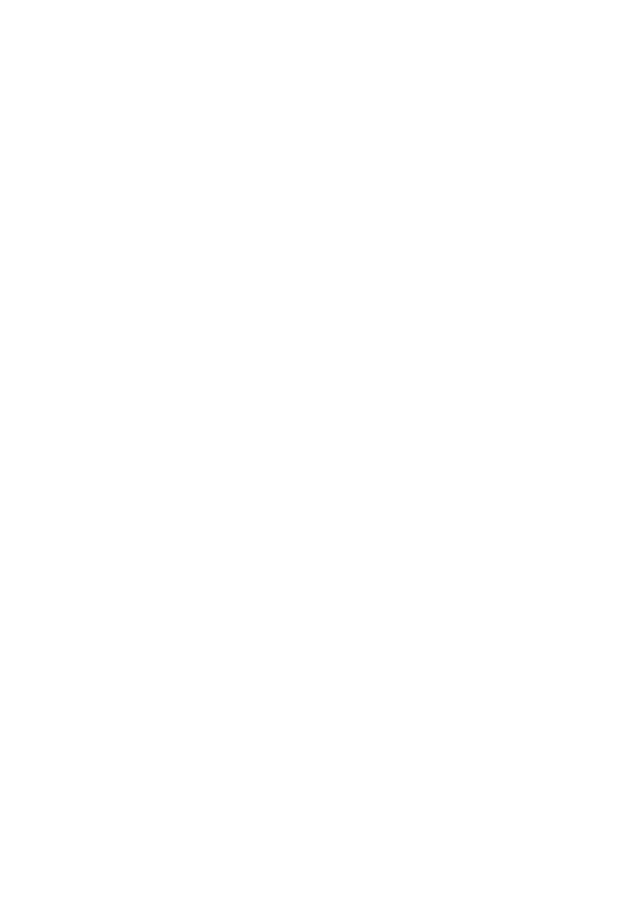
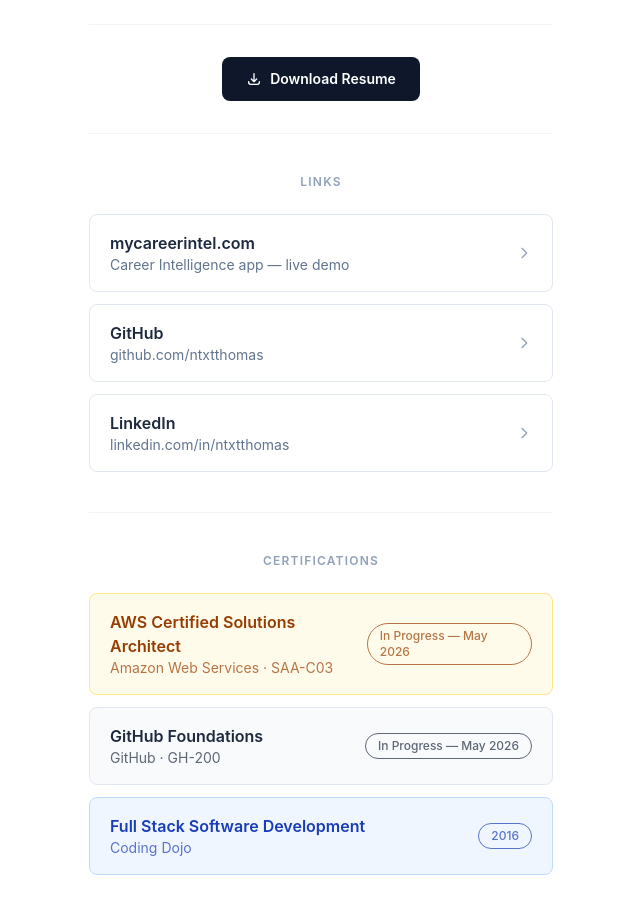
Before and after one commit to ntxtthomas/bio, a React (Vite) app: page / in a window 1280 px wide. Shown: the part 420-1334 px from the top of the page, without its empty margins (319-959 px from the left). Before the commit the page ends 800 px from the top, so only its background shows below. Built offline with nearby package versions, Linux system fonts and the light colour scheme.

Commit message:
phase_1 content complete

```diff
--- a/src/App.tsx
+++ b/src/App.tsx
@@ -1,7 +1,20 @@
+import Certifications from './components/Certifications';
+import Hero from './components/Hero';
+import Links from './components/Links';
+import ResumeDownload from './components/ResumeDownload';
+
 function App() {
   return (
-    <main className="min-h-screen bg-white text-gray-900">
-      <p className="p-8 text-xl font-semibold">Phase 0 scaffold — Phase 1 content coming soon.</p>
+    <main className="min-h-screen bg-white">
+      <div className="mx-auto max-w-lg px-6 pb-16">
+        <Hero />
+        <hr className="border-slate-100" />
+        <ResumeDownload />
+        <hr className="border-slate-100" />
+        <Links />
+        <hr className="border-slate-100" />
+        <Certifications />
+      </div>
     </main>
   );
 }
--- /dev/null
+++ b/src/components/Certifications.tsx
@@ -0,0 +1,69 @@
+interface Cert {
+  name: string;
+  code?: string;
+  issuer: string;
+  color: string;
+  href?: string;
+  year?: string;
+}
+
+const certs: Cert[] = [
+  {
+    name: 'AWS Certified Solutions Architect',
+    code: 'SAA-C03',
+    issuer: 'Amazon Web Services',
+    color: 'bg-amber-50 border-amber-200 text-amber-800',
+  },
+  {
+    name: 'GitHub Foundations',
+    code: 'GH-200',
+    issuer: 'GitHub',
+    color: 'bg-slate-50 border-slate-200 text-slate-800',
+  },
+  {
+    name: 'Full Stack Software Development',
+    issuer: 'Coding Dojo',
+    color: 'bg-blue-50 border-blue-200 text-blue-800',
+    href: 'https://www.codingdojo.com/software-development-part-time-accelerated',
+    year: '2016',
+  },
+];
+
+export default function Certifications() {
+  return (
+    <section className="py-10">
+      <h2 className="mb-6 text-center text-xs font-semibold uppercase tracking-widest text-slate-400">
+        Certifications
+      </h2>
+      <ul className="flex flex-col gap-3">
+        {certs.map(({ name, code, issuer, color, href, year }) => (
+          <li
+            key={name}
+            className={`flex items-center justify-between rounded-lg border px-5 py-4 ${color}`}
+          >
+            <div>
+              {href ? (
+                <a
+                  href={href}
+                  target="_blank"
+                  rel="noopener noreferrer"
+                  className="font-semibold underline-offset-2 hover:underline"
+                >
+                  {name}
+                </a>
+              ) : (
+                <span className="font-semibold">{name}</span>
+              )}
+              <p className="text-sm opacity-70">
+                {issuer}{code ? ` · ${code}` : ''}
+              </p>
+            </div>
+            <span className="rounded-full border border-current px-3 py-1 text-xs font-medium opacity-70">
+              {year ?? 'In Progress — May 2026'}
+            </span>
+          </li>
+        ))}
+      </ul>
+    </section>
+  );
+}
--- /dev/null
+++ b/src/components/Hero.tsx
@@ -0,0 +1,25 @@
+import headshot from '../assets/tthomas_3.png';
+
+export default function Hero() {
+  return (
+    <section className="flex flex-col items-center gap-6 py-16 text-center">
+      <img
+        src={headshot}
+        alt="Terry Thomas"
+        className="h-36 w-36 rounded-full object-cover shadow-md ring-4 ring-slate-200"
+      />
+      <div>
+        <h1 className="text-4xl font-bold text-slate-900">Terry Thomas</h1>
+        <p className="mt-2 text-lg text-slate-500">
+          Software Engineer · Systems & Reliability · SaaS Platforms
+        </p>
+      </div>
+      <a
+        href="mailto:apm.tthomas@gmail.com"
+        className="text-sm font-medium text-indigo-600 transition-colors hover:text-indigo-800"
+      >
+        apm.tthomas@gmail.com
+      </a>
+    </section>
+  );
+}
--- /dev/null
+++ b/src/components/Links.tsx
@@ -0,0 +1,63 @@
+interface LinkItem {
+  label: string;
+  description: string;
+  href: string;
+}
+
+const links: LinkItem[] = [
+  {
+    label: 'mycareerintel.com',
+    description: 'Career Intelligence app — live demo',
+    href: 'https://mycareerintel.com',
+  },
+  {
+    label: 'GitHub',
+    description: 'github.com/ntxtthomas',
+    href: 'https://github.com/ntxtthomas',
+  },
+  {
+    label: 'LinkedIn',
+    description: 'linkedin.com/in/ntxtthomas',
+    href: 'https://www.linkedin.com/in/ntxtthomas',
+  },
+];
+
+export default function Links() {
+  return (
+    <section className="py-10">
+      <h2 className="mb-6 text-center text-xs font-semibold uppercase tracking-widest text-slate-400">
+        Links
+      </h2>
+      <ul className="flex flex-col gap-3">
+        {links.map(({ label, href, description }) => (
+          <li key={href}>
+            <a
+              href={href}
+              target="_blank"
+              rel="noopener noreferrer"
+              className="group flex items-center justify-between rounded-lg border border-slate-200 px-5 py-4 transition-all hover:border-indigo-400 hover:bg-indigo-50"
+            >
+              <div>
+                <span className="font-semibold text-slate-800 group-hover:text-indigo-700">
+                  {label}
+                </span>
+                <p className="text-sm text-slate-500">{description}</p>
+              </div>
+              <svg
+                xmlns="http://www.w3.org/2000/svg"
+                className="h-4 w-4 text-slate-400 transition-transform group-hover:translate-x-0.5 group-hover:text-indigo-500"
+                fill="none"
+                viewBox="0 0 24 24"
+                stroke="currentColor"
+                strokeWidth={2}
+                aria-hidden="true"
+              >
+                <path strokeLinecap="round" strokeLinejoin="round" d="M9 5l7 7-7 7" />
+              </svg>
+            </a>
+          </li>
+        ))}
+      </ul>
+    </section>
+  );
+}
--- /dev/null
+++ b/src/components/ResumeDownload.tsx
@@ -0,0 +1,28 @@
+export default function ResumeDownload() {
+  return (
+    <section className="flex justify-center py-8">
+      <a
+        href="/resume.pdf"
+        download
+        className="inline-flex items-center gap-2 rounded-lg bg-slate-900 px-6 py-3 text-sm font-semibold text-white transition-colors hover:bg-indigo-700"
+      >
+        <svg
+          xmlns="http://www.w3.org/2000/svg"
+          className="h-4 w-4"
+          fill="none"
+          viewBox="0 0 24 24"
+          stroke="currentColor"
+          strokeWidth={2}
+          aria-hidden="true"
+        >
+          <path
+            strokeLinecap="round"
+            strokeLinejoin="round"
+            d="M4 16v1a3 3 0 003 3h10a3 3 0 003-3v-1m-4-4l-4 4m0 0l-4-4m4 4V4"
+          />
+        </svg>
+        Download Resume
+      </a>
+    </section>
+  );
+}
```
